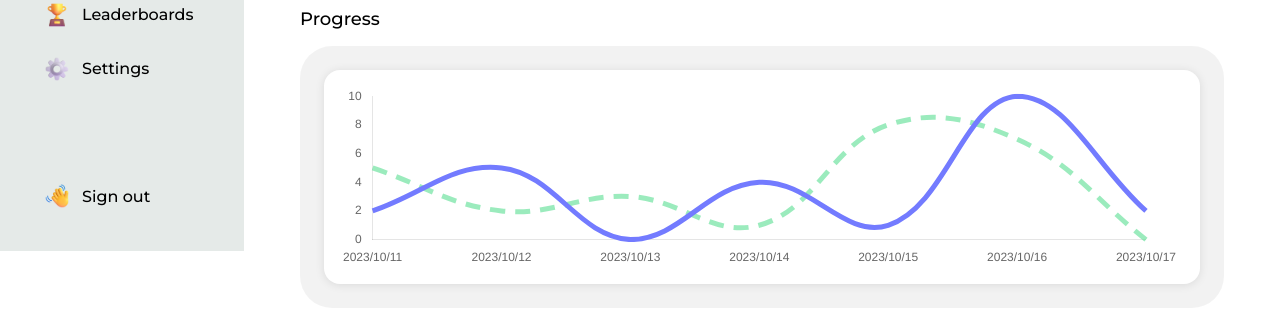
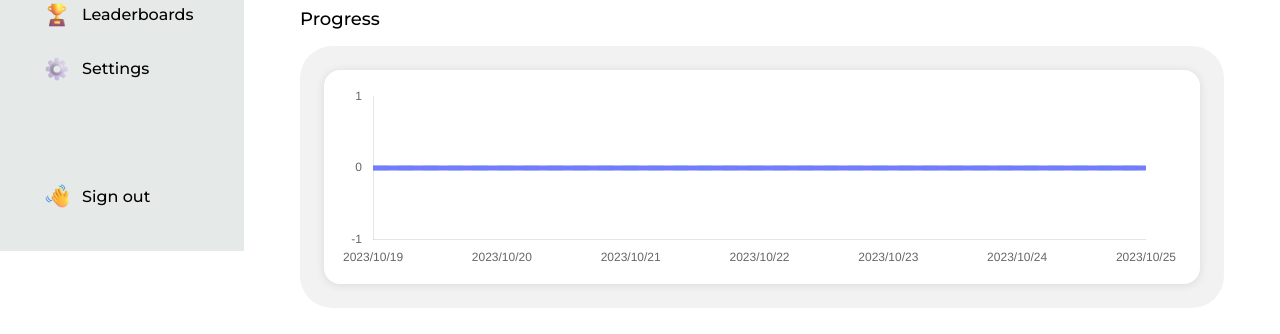
Before and after one commit to aadhavanpl/devDiary, a Next.js app: page /dashboard in a window 1280 px wide. Shown: the part 549-883 px from the top of the page. Built offline with nearby package versions, Linux system fonts and the light colour scheme; no server answers; the database is empty.

Commit message:
Update: chartjs value fetch and plot

```diff
--- a/app/dashboard/page.js
+++ b/app/dashboard/page.js
@@ -16,6 +16,7 @@ export default function Dashboard() {
 	const [solutions, setSolutions] = useState()
 	const [problemCount, setProblemCount] = useState()
 	const [duration, setDuration] = useState()
+	const [chartData, setChartData] = useState()
 
 	useEffect(() => {
 		async function fetchCountProblems() {
@@ -70,7 +71,8 @@ export default function Dashboard() {
 				}),
 			})
 			const data = await res.json()
-			console.log('chartttt', data)
+			console.log('chartttt', data.countProblems)
+			setChartData(data.countProblems)
 		}
 		fetchChartValues()
 		setLoader(false)
@@ -99,7 +101,7 @@ export default function Dashboard() {
 					</div>
 					<div>
 						<SubHeading subheading='Progress' />
-						<Chart />
+						<Chart chartData={chartData} />
 					</div>
 				</div>
 			</NavbarLayout>
--- a/components/common/Chart.js
+++ b/components/common/Chart.js
@@ -10,24 +10,59 @@ import {
 } from 'chart.js'
 import styles from './chart.module.css'
 import { Line } from 'react-chartjs-2'
+import { useEffect, useState } from 'react'
 
 ChartJS.register(CategoryScale, LinearScale, PointElement, LineElement, Title, Tooltip)
 
-export default function Chart() {
+export default function Chart({ chartData }) {
+	/*
+		get todays date
+		make labels for this week and last week
+		check for matching values and store it
+	*/
+
+	const [data, setData] = useState()
+
+	useEffect(() => {
+		if (chartData) {
+			const today = new Date()
+			const datesArray = []
+
+			for (let i = 0; i < 14; i++) {
+				const currentDate = new Date(today)
+				currentDate.setDate(today.getDate() - i)
+
+				const year = currentDate.getFullYear()
+				const month = (currentDate.getMonth() + 1).toString().padStart(2, '0')
+				const day = currentDate.getDate().toString().padStart(2, '0')
+
+				const formattedDate = `${year}/${month}/${day}`
+				datesArray.unshift(formattedDate)
+			}
+
+			console.log(chartData)
+			console.log(datesArray)
+
+			let latestWeek = [0, 0, 0, 0, 0, 0, 0]
+			let lastWeek = [0, 0, 0, 0, 0, 0, 0]
+
+			for (let i = 0; i < datesArray.length; i++) {
+				const matchedDate = chartData.find((item) => item.date === datesArray[i])
+				if (matchedDate) {
+					const index = i < 7 ? i : i - 7
+					if (i < 7) lastWeek[index] = matchedDate.countQuestions
+					else latestWeek[index] = matchedDate.countQuestions
+				}
+			}
+
+			const last7Dates = datesArray.slice(-7)
+
 			const data = {
-		labels: [
-			'2023/10/11',
-			'2023/10/12',
-			'2023/10/13',
-			'2023/10/14',
-			'2023/10/15',
-			'2023/10/16',
-			'2023/10/17',
-		],
+				labels: last7Dates,
 				datasets: [
 					{
 						label: 'Current week',
-				data: [2, 5, 0, 4, 1, 10, 2],
+						data: latestWeek,
 						fill: true,
 						borderColor: '#737bff',
 						borderWidth: 5,
@@ -36,7 +71,7 @@ export default function Chart() {
 					},
 					{
 						label: 'Last week',
-				data: [5, 2, 3, 1, 8, 7, 0],
+						data: lastWeek,
 						fill: true,
 						borderColor: '#5cdf939c',
 						borderWidth: 5,
@@ -68,10 +103,16 @@ export default function Chart() {
 					},
 				},
 			}
+			setData(data)
+		}
+	}, [chartData])
+
 	return (
 		<div className={styles.container}>
 			<div className={styles.wrapper}>
-				<Line data={data} maintainaspectratio={false} height={65} options={data.options} />
+				{data ? (
+					<Line data={data} maintainaspectratio={false} height={65} options={data?.options} />
+				) : null}
 			</div>
 		</div>
 	)
```
Lines whose indentation alone changed are shown as unchanged.
